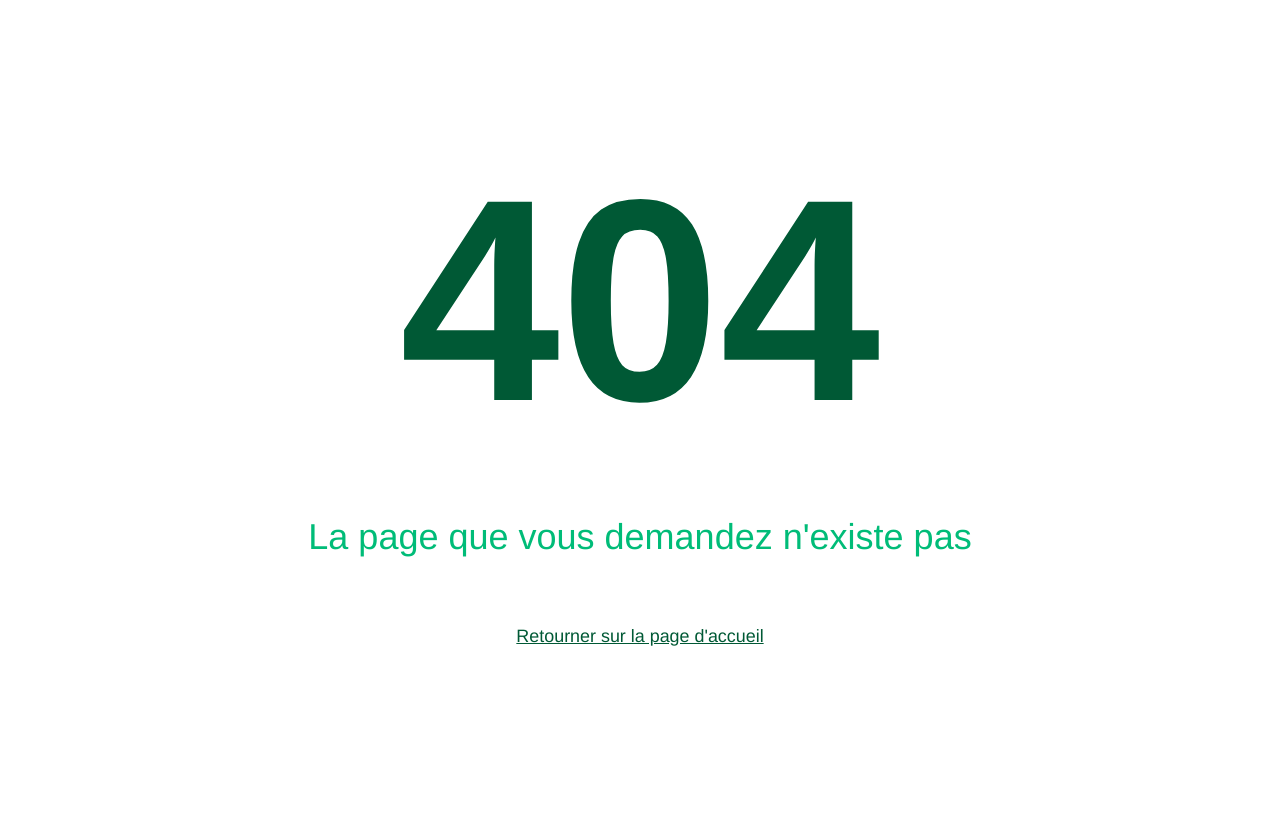
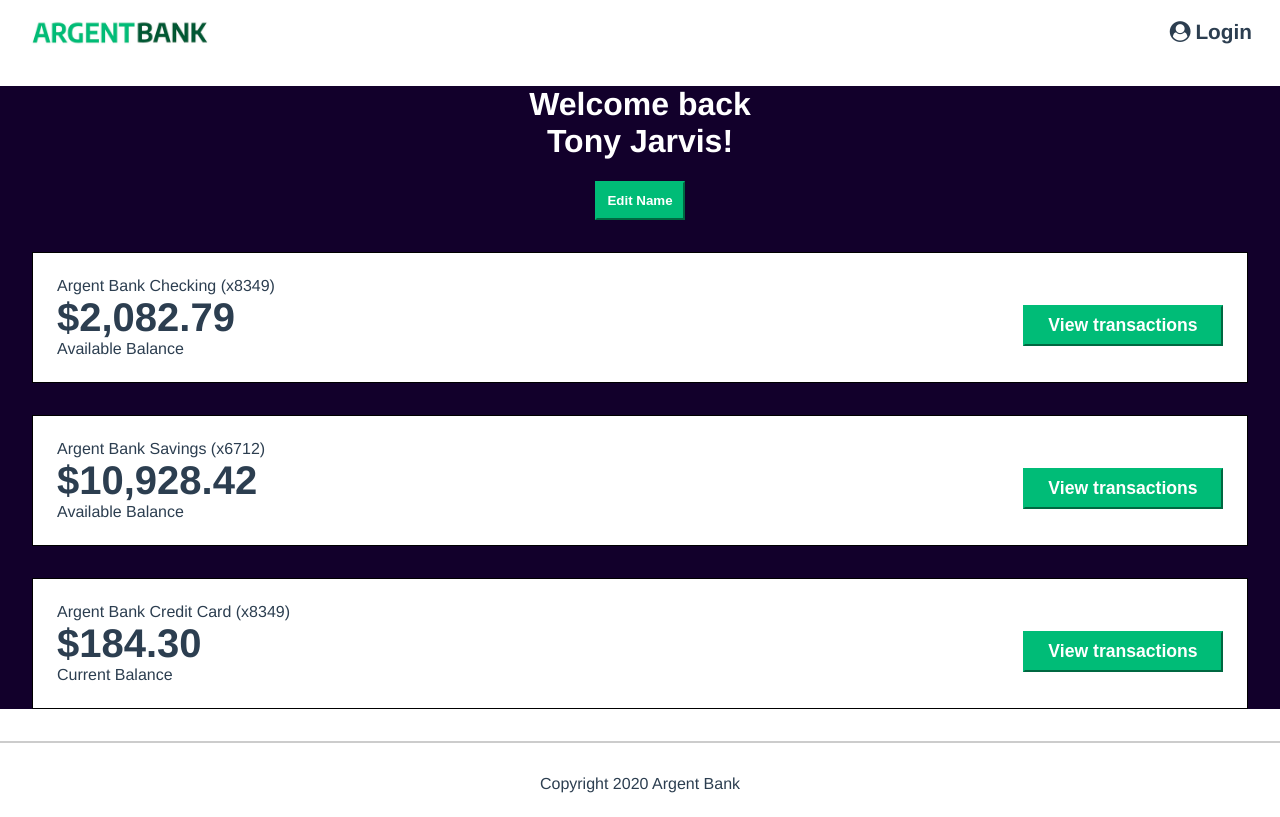
Before and after one commit to Axel93183/p13_argent_bank_fr, a React (Create React App) app in the folder p13_argent_bank_Front-end/: page /user in a window 1280 px wide. Before the commit this address had no page. Built offline with nearby package versions, Linux system fonts and the light colour scheme.

Commit message:
Page : User // Component : Account

```diff
--- a/p13_argent_bank_Front-end/src/App.js
+++ b/p13_argent_bank_Front-end/src/App.js
@@ -4,6 +4,7 @@ import Home from "./pages/Home/Home";
 import Page404 from "./pages/Page404/Page404";
 import Login from "./pages/Login/Login";
 import Signin from "./pages/SignIn/SignIn";
+import User from "./pages/User/User";
 
 /**
  * App is a React component that represents the main application router.
@@ -28,6 +29,7 @@ const App = () => {
           <Route path="/error" element={<Page404 />} />
           <Route path="/login" element={<Login />} />
           <Route path="/signin" element={<Signin />} />
+          <Route path="/user" element={<User />} />
         </Routes>
       </BrowserRouter>
     </>
--- /dev/null
+++ b/p13_argent_bank_Front-end/src/components/Account/Account.css
@@ -0,0 +1,74 @@
+.account {
+  display: flex;
+  justify-content: space-between;
+  align-items: center;
+  border: 1px solid black;
+  background-color: #fff;
+  width: 95%;
+  margin: 0 auto;
+  flex-direction: column;
+  padding: 1.5rem;
+  box-sizing: border-box;
+  text-align: left;
+  margin-bottom: 2rem;
+}
+
+.account-amount {
+  margin: 0;
+  font-size: 2.5rem;
+  font-weight: bold;
+}
+
+.account-amount-description {
+  margin: 0;
+}
+
+.account-title {
+  margin: 0;
+  padding: 0;
+  font-size: 1rem;
+  font-weight: normal;
+}
+
+.account-content-wrapper {
+  width: 100%;
+  flex: 1;
+}
+
+/* ===============================
+     Transactions Component
+     =============================== */
+
+.bg-dark-transactions {
+  background-color: #12002b;
+  min-height: 48rem;
+  display: flex;
+  flex-direction: column;
+  justify-content: center;
+}
+
+.transaction-button {
+  display: block;
+  width: 100%;
+  padding: 8px;
+  font-size: 1.1rem;
+  font-weight: bold;
+  margin-top: 1rem;
+  border-color: #00bc77;
+  background-color: #00bc77;
+  color: #fff;
+}
+
+@media (min-width: 720px) {
+  .account {
+    flex-direction: row;
+  }
+
+  .account-content-wrapper.cta {
+    flex: 0;
+  }
+
+  .transaction-button {
+    width: 200px;
+  }
+}
--- /dev/null
+++ b/p13_argent_bank_Front-end/src/components/Account/Account.js
@@ -0,0 +1,32 @@
+import React from "react";
+
+import Button from "../Button/Button";
+
+import "./Account.css";
+
+/**
+ * Account component.
+ * Displays account information including title, amount, and description, with a button to view transactions.
+ * @param {Object} props - Component properties.
+ * @param {string} props.title - Account title.
+ * @param {string} props.amount - Account amount.
+ * @param {string} props.description - Description of the account amount.
+ * @returns {JSX.Element} Account component.
+ */
+
+const Account = ({ title, amount, description }) => {
+  return (
+    <section className="account">
+      <div className="account-content-wrapper">
+        <h3 className="account-title">{title}</h3>
+        <p className="account-amount">{amount}</p>
+        <p className="account-amount-description">{description}</p>
+      </div>
+      <div className="account-content-wrapper cta">
+        <Button text="View transactions" className="transaction-button" />
+      </div>
+    </section>
+  );
+};
+
+export default Account;
--- /dev/null
+++ b/p13_argent_bank_Front-end/src/components/AccountHeader/AccountHeader.css
@@ -0,0 +1,13 @@
+.account-header {
+  color: #fff;
+  margin-bottom: 2rem;
+}
+
+.edit-button {
+  border-color: #00bc77;
+  background-color: #00bc77;
+  color: #fff;
+  font-weight: bold;
+  padding: 10px;
+  cursor: pointer;
+}
--- /dev/null
+++ b/p13_argent_bank_Front-end/src/components/AccountHeader/AccountHeader.js
@@ -0,0 +1,26 @@
+import React from "react";
+
+import Button from "../Button/Button";
+
+import "./AccountHeader.css";
+
+/**
+ * AccountHeader component.
+ * Renders a header with a welcome message and a button to edit the name.
+ * @returns {JSX.Element} AccountHeader component.
+ */
+
+const AccountHeader = () => {
+  return (
+    <div className="account-header">
+      <h1>
+        Welcome back
+        <br />
+        Tony Jarvis!
+      </h1>
+      <Button text="Edit Name" className="edit-button" />
+    </div>
+  );
+};
+
+export default AccountHeader;
--- a/p13_argent_bank_Front-end/src/components/Button/Button.js
+++ b/p13_argent_bank_Front-end/src/components/Button/Button.js
@@ -7,12 +7,15 @@ import "./Button.css";
  * @param {Object} props - Component props.
  * @param {string} props.text - The text to be displayed inside the button.
  * @param {string} [props.type] - The type attribute of the button element (e.g., "button", "submit").
+ * @param {string} [props.className] - Additional class names to apply to the button.
  * @returns {JSX.Element} Button component.
  */
 
-const Button = ({ text, type }) => {
+const Button = ({ text, type, className }) => {
+  const buttonClass = className ? className : "button";
+
   return (
-    <button type={type} className="button">
+    <button type={type} className={buttonClass}>
       {text}
     </button>
   );
--- a/p13_argent_bank_Front-end/src/pages/Home/Home.css
+++ b/p13_argent_bank_Front-end/src/pages/Home/Home.css
@@ -8,89 +8,6 @@
 
 .bg-dark {
   background-color: #12002b;
-}
-
-/* ===============================
-     Transactions Component
-     =============================== */
-
-.bg-dark-transactions {
-  background-color: #12002b;
-  min-height: 48rem;
-  display: flex;
-  flex-direction: column;
-  justify-content: center;
-}
-
-.transaction-button {
-  display: block;
-  width: 100%;
-  padding: 8px;
-  font-size: 1.1rem;
-  font-weight: bold;
-  margin-top: 1rem;
-  border-color: #00bc77;
-  background-color: #00bc77;
-  color: #fff;
-}
-
-/* ===============================
-     Account Component
-     =============================== */
-
-.account {
-  display: flex;
-  justify-content: space-between;
-  align-items: center;
-  border: 1px solid black;
-  background-color: #fff;
-  width: 95%;
-  margin: 0 auto;
-  flex-direction: column;
-  padding: 1.5rem;
-  box-sizing: border-box;
-  text-align: left;
-  margin-bottom: 2rem;
-}
-
-.account-amount {
-  margin: 0;
-  font-size: 2.5rem;
-  font-weight: bold;
-}
-
-.account-amount-description {
-  margin: 0;
-}
-
-.account-title {
-  margin: 0;
-  padding: 0;
-  font-size: 1rem;
-  font-weight: normal;
-}
-
-.account-content-wrapper {
-  width: 100%;
-  flex: 1;
-}
-
-.edit-button {
-  border-color: #00bc77;
-  background-color: #00bc77;
-  color: #fff;
-  font-weight: bold;
-  padding: 10px;
-  cursor: pointer;
-}
-
-/* ===============================
-     Header Component
-     =============================== */
-
-.header {
-  color: #fff;
-  margin-bottom: 2rem;
 }
 
 /* ===============================
@@ -124,17 +41,3 @@
     min-width: 400px;
   }
 }
-
-@media (min-width: 720px) {
-  .account {
-    flex-direction: row;
-  }
-
-  .account-content-wrapper.cta {
-    flex: 0;
-  }
-
-  .transaction-button {
-    width: 200px;
-  }
-}
--- /dev/null
+++ b/p13_argent_bank_Front-end/src/pages/User/User.js
@@ -0,0 +1,41 @@
+import React from "react";
+import Account from "../../components/Account/Account";
+import AccountHeader from "../../components/AccountHeader/AccountHeader";
+import Footer from "../../components/Footer/Footer";
+import Header from "../../components/Header/Header";
+
+/**
+ * User component.
+ * Renders the user profile page with a header, profile header, account details, and footer.
+ * @returns {JSX.Element} User component.
+ */
+
+const User = () => {
+  return (
+    <div>
+      <Header />
+      <main className="main bg-dark">
+        <AccountHeader />
+        <h2 className="sr-only">Accounts</h2>
+        <Account
+          title="Argent Bank Checking (x8349)"
+          amount="$2,082.79"
+          description="Available Balance"
+        />
+        <Account
+          title="Argent Bank Savings (x6712)"
+          amount="$10,928.42"
+          description="Available Balance"
+        />
+        <Account
+          title="Argent Bank Credit Card (x8349)"
+          amount="$184.30"
+          description="Current Balance"
+        />
+      </main>
+      <Footer />
+    </div>
+  );
+};
+
+export default User;
```
Also changed, not shown: p13_argent_bank_Front-end/src/pages/User/User.css (added).
